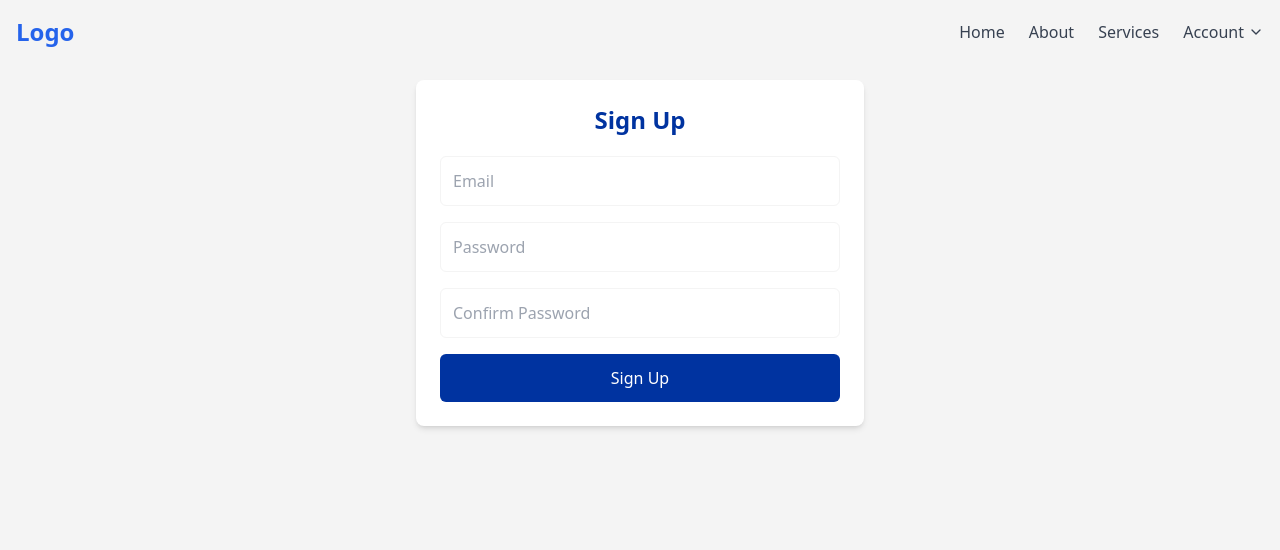
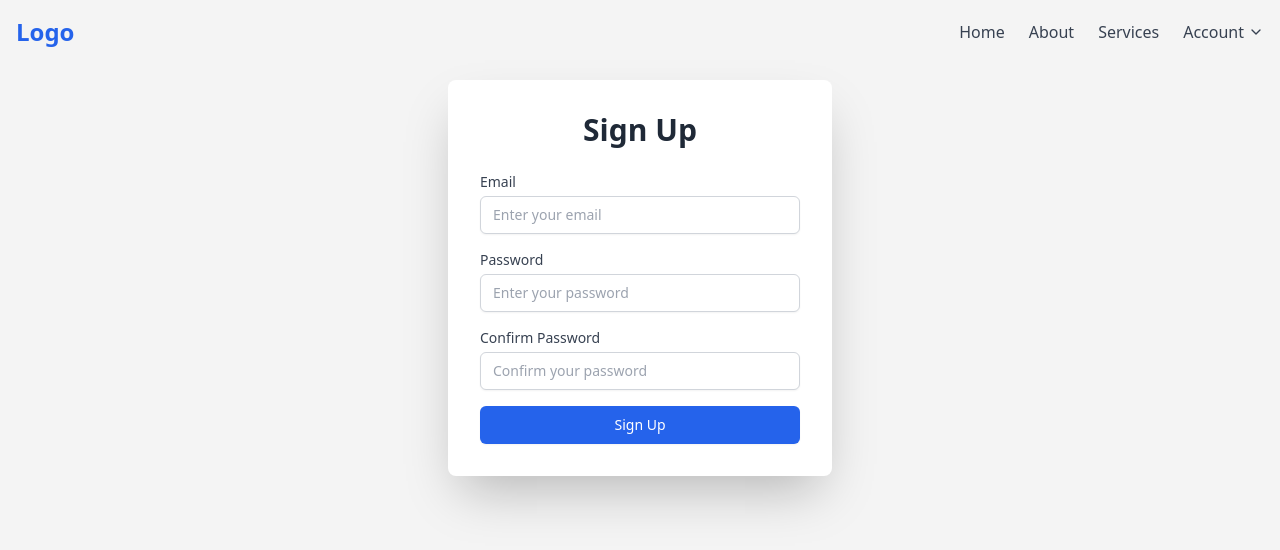
Before and after one commit to Nathilanzi/Database, a React (Vite) app in the folder vite-project/: page /signup in a window 1280 px wide. Shown: the top 550 px of the page. Built offline with nearby package versions, Linux system fonts and the light colour scheme.

Commit message:
Refactored SignUp component with updated styling and formatting

```diff
--- a/vite-project/src/components/SignUp.jsx
+++ b/vite-project/src/components/SignUp.jsx
@@ -1,10 +1,13 @@
-// src/components/SignUp.js
-import React, { useState } from 'react';
-import { useNavigate } from 'react-router-dom';
+import React, { useState } from "react";
+import { useNavigate } from "react-router-dom";
 
 const SignUp = () => {
-  const [userData, setUserData] = useState({ email: '', password: '', confirmPassword: '' });
-  const [error, setError] = useState('');
+  const [userData, setUserData] = useState({
+    email: "",
+    password: "",
+    confirmPassword: "",
+  });
+  const [error, setError] = useState("");
   const navigate = useNavigate();
 
   const handleChange = (e) => {
@@ -17,64 +20,103 @@ const SignUp = () => {
     const { email, password, confirmPassword } = userData;
 
     if (!email || !password || !confirmPassword) {
-      setError('All fields are required.');
+      setError("All fields are required.");
       return;
     }
     if (password !== confirmPassword) {
-      setError('Passwords do not match.');
+      setError("Passwords do not match.");
       return;
     }
 
-    const users = JSON.parse(localStorage.getItem('users')) || [];
-    if (users.find(user => user.email === email)) {
-      setError('Email is already registered.');
+    const users = JSON.parse(localStorage.getItem("users")) || [];
+    if (users.find((user) => user.email === email)) {
+      setError("Email is already registered.");
       return;
     }
 
-    localStorage.setItem('users', JSON.stringify([...users, { email, password }]));
-    navigate('/login');
+    localStorage.setItem(
+      "users",
+      JSON.stringify([...users, { email, password }])
+    );
+    navigate("/login");
   };
 
   return (
-    <div className="signup-form-container max-w-md mx-auto p-6 bg-white shadow-md rounded-lg">
-      <h2 className="text-center text-2xl font-semibold text-royalBlue mb-5">Sign Up</h2>
-      <form onSubmit={handleSignUp} className="flex flex-col gap-4">
+    <div className="flex items-center justify-center">
+      <div className="bg-white p-8 rounded-lg shadow-2xl w-96">
+        <h2 className="text-3xl font-bold mb-6 text-center text-gray-800">
+          Sign Up
+        </h2>
+        <form onSubmit={handleSignUp} className="space-y-4">
+          <div>
+            <label
+              htmlFor="email"
+              className="block text-sm font-medium text-gray-700"
+            >
+              Email
+            </label>
             <input
+              id="email"
               type="email"
               name="email"
-          placeholder="Email"
               value={userData.email}
               onChange={handleChange}
-          className="p-3 border border-lightGray rounded-md focus:ring-2 focus:ring-gold"
+              placeholder="Enter your email"
               required
+              className="mt-1 block w-full px-3 py-2 bg-white border border-gray-300 rounded-md text-sm shadow-sm placeholder-gray-400
+                         focus:outline-none focus:border-blue-500 focus:ring-1 focus:ring-blue-500"
             />
+          </div>
+          <div>
+            <label
+              htmlFor="password"
+              className="block text-sm font-medium text-gray-700"
+            >
+              Password
+            </label>
             <input
+              id="password"
               type="password"
               name="password"
-          placeholder="Password"
               value={userData.password}
               onChange={handleChange}
-          className="p-3 border border-lightGray rounded-md focus:ring-2 focus:ring-gold"
+              placeholder="Enter your password"
               required
+              className="mt-1 block w-full px-3 py-2 bg-white border border-gray-300 rounded-md text-sm shadow-sm placeholder-gray-400
+                         focus:outline-none focus:border-blue-500 focus:ring-1 focus:ring-blue-500"
             />
+          </div>
+          <div>
+            <label
+              htmlFor="confirmPassword"
+              className="block text-sm font-medium text-gray-700"
+            >
+              Confirm Password
+            </label>
             <input
+              id="confirmPassword"
               type="password"
               name="confirmPassword"
-          placeholder="Confirm Password"
               value={userData.confirmPassword}
               onChange={handleChange}
-          className="p-3 border border-lightGray rounded-md focus:ring-2 focus:ring-gold"
+              placeholder="Confirm your password"
               required
+              className="mt-1 block w-full px-3 py-2 bg-white border border-gray-300 rounded-md text-sm shadow-sm placeholder-gray-400
+                         focus:outline-none focus:border-blue-500 focus:ring-1 focus:ring-blue-500"
             />
-        {error && <div className="text-red-500 text-center">{error}</div>}
+          </div>
+          {error && (
+            <div className="text-red-500 text-sm text-center">{error}</div>
+          )}
           <button
             type="submit"
-          className="p-3 bg-royalBlue text-white rounded-md hover:bg-gold transition"
+            className="w-full py-2 px-4 border border-transparent rounded-md shadow-sm text-sm font-medium text-white bg-blue-600 hover:bg-blue-700 focus:outline-none focus:ring-2 focus:ring-offset-2 focus:ring-blue-500 transition duration-150 ease-in-out"
           >
             Sign Up
           </button>
         </form>
       </div>
+    </div>
   );
 };
 
```
Lines whose indentation alone changed are shown as unchanged.
